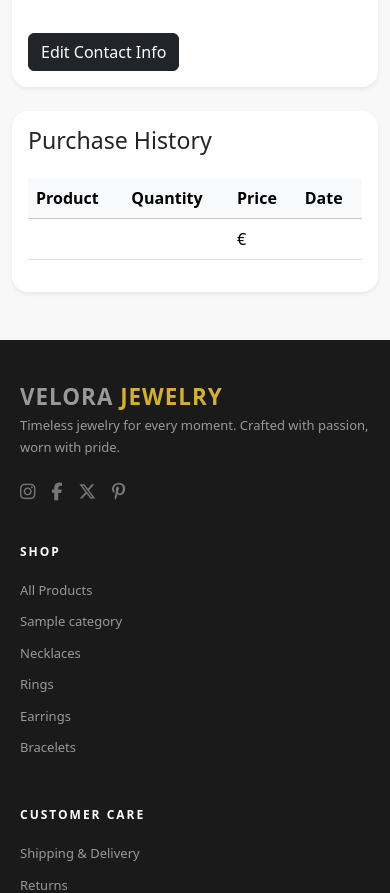
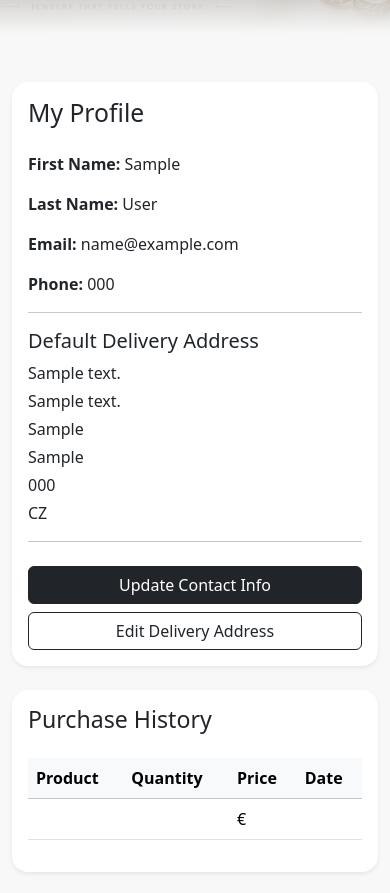
Before and after one commit to PDennise/velora_jewelry, a Django app: page /users/profile/ in a window 390 px wide. Shown: the part 261-1154 px from the top of the page. Run offline with Django 4.2, Linux system fonts and the light colour scheme; a user stored in the database is signed in; tables that the repository leaves empty hold one stand-in row (values such as "Sample post"); some libraries are stand-ins or nearby versions.

Commit message:
feat(profile): add AJAX updates for phone/address and profile banner support

```diff
--- a/static/js/profile.js
+++ b/static/js/profile.js
@@ -1,12 +1,37 @@
 document.addEventListener("DOMContentLoaded", function () {
+
+    // =========================
+    // CSRF TOKEN (secure method)
+    // =========================
+    function getCookie(name) {
+        let cookieValue = null;
+        if (document.cookie && document.cookie !== '') {
+            const cookies = document.cookie.split(';');
+            for (let i = 0; i < cookies.length; i++) {
+                const cookie = cookies[i].trim();
+                if (cookie.substring(0, name.length + 1) === (name + '=')) {
+                    cookieValue = decodeURIComponent(cookie.substring(name.length + 1));
+                    break;
+                }
+            }
+        }
+        return cookieValue;
+    }
+
+    const csrfToken = getCookie('csrftoken');
+
+
+    // =========================
+    // PHONE UPDATE
+    // =========================
     const saveButton = document.getElementById("save-profile-btn");
 
     if (saveButton) {
         saveButton.addEventListener("click", function () {
+
             const phone = document.getElementById("phone-input").value;
-            const csrfToken = document.querySelector('[name=csrfmiddlewaretoken]')?.value;
 
-            fetch(updateProfileUrl, {
+            fetch(updatePhoneUrl, {
                 method: "POST",
                 headers: {
                     "Content-Type": "application/json",
@@ -19,14 +44,83 @@ document.addEventListener("DOMContentLoaded", function () {
             .then(response => response.json())
             .then(data => {
                 if (data.success) {
+
+                    // UI update
                     document.getElementById("phone-display").textContent = data.phone;
 
-                    const modal = bootstrap.Modal.getInstance(
-                        document.getElementById("editProfileModal")
-                    );
-                    modal.hide();
+                    // modal close
+                    const modalEl = document.getElementById("editProfileModal");
+                    const modal = bootstrap.Modal.getInstance(modalEl);
+                    modal?.hide();
+
+                    showBanner("Contact Info Updated");
                 }
-            });
+            })
+            .catch(err => console.error(err));
+
         });
     }
+
+
+    // =========================
+    // EDIT ADDRESS
+    // =========================
+    const saveAddressBtn = document.getElementById("save-address-btn");
+
+    if (saveAddressBtn) {
+        saveAddressBtn.addEventListener("click", function () {
+
+            fetch(updateProfileUrl, {
+                method: "POST",
+                headers: {
+                    "Content-Type": "application/json",
+                    "X-CSRFToken": csrfToken
+                },
+                body: JSON.stringify({
+                    street_address1: document.getElementById("address1-input").value,
+                    street_address2: document.getElementById("address2-input").value,
+                    city: document.getElementById("city-input").value,
+                    county: document.getElementById("county-input").value,
+                    postcode: document.getElementById("postcode-input").value
+                })
+            })
+            .then(res => res.json())
+            .then(data => {
+
+                if (data.success) {
+
+                    const modalEl =
+                        document.getElementById("editAddressModal");
+
+                    const modal =
+                        bootstrap.Modal.getInstance(modalEl);
+
+                    modal?.hide();
+
+                    showBanner("Address Updated");
+                    location.reload();
+                }
+
+            })
+            .catch(err => console.error(err));
+        });
+    }
+
+
+    // =========================
+    // BANNER
+    // =========================
+    function showBanner(message) {
+        const banner = document.createElement("div");
+        banner.className = "alert alert-success position-fixed top-0 start-50 translate-middle-x mt-3";
+        banner.style.zIndex = "9999";
+        banner.innerText = message;
+
+        document.body.appendChild(banner);
+
+        setTimeout(() => {
+            banner.remove();
+        }, 2500);
+    }
+
 });
--- a/users/templates/users/profile.html
+++ b/users/templates/users/profile.html
@@ -16,11 +16,48 @@
                     <p><strong>Last Name:</strong> {{ request.user.last_name }}</p>
                     <p><strong>Email:</strong> {{ request.user.email }}</p>
                     <p><strong>Phone:</strong>
-                        <span id="phone-display">{{ profile.phone }}</span>
+                        <span id="phone-display">{{ profile.default_phone_number }}</span>
                     </p>
 
-                    <button class="btn btn-dark mt-3" data-bs-toggle="modal" data-bs-target="#editProfileModal">
-                        Edit Contact Info</button>
+                    <hr>
+
+                    <h5>Default Delivery Address</h5>
+
+                    {% if profile.default_street_address1 %}
+                        <p class="mb-1">{{ profile.default_street_address1 }}</p>
+
+                        {% if profile.default_street_address2 %}
+                            <p class="mb-1">{{ profile.default_street_address2 }}</p>
+                        {% endif %}
+
+                        <p class="mb-1">{{ profile.default_town_or_city }}</p>
+                        <p class="mb-1">{{ profile.default_county }}</p>
+                        <p class="mb-1">{{ profile.default_postcode }}</p>
+                        <p class="mb-0">{{ profile.default_country }}</p>
+
+                    {% else %}
+                        <p class="text-muted">
+                            No delivery address saved yet.
+                        </p>
+                    {% endif %}
+
+                    <hr>
+
+                        <div class="d-grid gap-2 mt-4">
+                            <button
+                                class="btn btn-dark"
+                                data-bs-toggle="modal"
+                                data-bs-target="#editProfileModal">
+                                Update Contact Info
+                            </button>
+
+                            <button
+                                class="btn btn-outline-dark"
+                                data-bs-toggle="modal"
+                                data-bs-target="#editAddressModal">
+                                Edit Delivery Address
+                            </button>
+                        </div>
                 </div>
             </div>
         </div>
@@ -75,7 +112,7 @@
 
                 <div class="modal-body">
                     <label for="phone-input" class="form-label">Phone Number</label>
-                    <input type="text" class="form-control" id="phone-input" value="{{ profile.phone }}">
+                    <input type="text" class="form-control" id="phone-input" value="{{ profile.default_phone_number }}">
                 </div>
 
                 <div class="modal-footer">
@@ -90,9 +127,77 @@
         </div>
     </div>
 
+    <!-- Edit Delivery Address -->
+    <div class="modal fade" id="editAddressModal" tabindex="-1">
+        <div class="modal-dialog">
+            <div class="modal-content rounded-4">
+
+                <div class="modal-header">
+                    <h5 class="modal-title">Edit Delivery Address</h5>
+                    <button type="button" class="btn-close" data-bs-dismiss="modal"></button>
+                </div>
+
+                <div class="modal-body">
+
+                    <div class="mb-3">
+                        <label class="form-label">Address Line 1</label>
+                        <input type="text" class="form-control"
+                            id="address1-input"
+                            value="{{ profile.default_street_address1 }}">
+                    </div>
+
+                    <div class="mb-3">
+                        <label class="form-label">Address Line 2</label>
+                        <input type="text" class="form-control"
+                            id="address2-input"
+                            value="{{ profile.default_street_address2 }}">
+                    </div>
+
+                    <div class="mb-3">
+                        <label class="form-label">City</label>
+                        <input type="text" class="form-control"
+                            id="city-input"
+                            value="{{ profile.default_town_or_city }}">
+                    </div>
+
+                    <div class="mb-3">
+                        <label class="form-label">County</label>
+                        <input type="text" class="form-control"
+                            id="county-input"
+                            value="{{ profile.default_county }}">
+                    </div>
+
+                    <div class="mb-3">
+                        <label class="form-label">Postcode</label>
+                        <input type="text" class="form-control"
+                            id="postcode-input"
+                            value="{{ profile.default_postcode }}">
+                    </div>
+
+                </div>
+
+                <div class="modal-footer">
+                    <button class="btn btn-outline-secondary"
+                            data-bs-dismiss="modal">
+                        Cancel
+                    </button>
+
+                    <button id="save-address-btn"
+                            class="btn btn-dark">
+                        Save Changes
+                    </button>
+                </div>
+
+            </div>
+        </div>
+    </div>
+</div>
+
     <script>
         const updateProfileUrl = "{% url 'users:update_profile' %}";
+        const updatePhoneUrl = "{% url 'users:update_phone' %}";
     </script>
+
     <script src="{% static 'js/profile.js' %}"></script>
 
 
--- a/users/urls.py
+++ b/users/urls.py
@@ -10,4 +10,5 @@ urlpatterns = [
     path('logout/', views.user_logout, name='logout'),
     path('profile/', views.profile, name='profile'),
     path("profile/update/", views.update_profile, name="update_profile"),
+    path("profile/update_phone", views.update_phone, name="update_phone"),
 ]
--- a/users/views.py
+++ b/users/views.py
@@ -20,9 +20,10 @@ def profile(request):
 
     return render(request, 'users/profile.html', {
         "profile": profile,
-        "orders": orders
+        "orders": orders,
+
+        "banner_image" : "/static/assets/images/profile-img.png"
     })
-
 
 def register(request):
     if request.method == 'POST':                                            # Check if the form was submitted
@@ -78,10 +79,33 @@ def update_profile(request):
     data = json.loads(request.body)
 
     profile = UserProfile.objects.get(user=request.user)
-    profile.phone = data.get("phone")
+
+    profile.default_street_address1 = data.get("street_address1")
+    profile.default_street_address2 = data.get("street_address2")
+    profile.default_town_or_city = data.get("city")
+    profile.default_county = data.get("county")
+    profile.default_postcode = data.get("postcode")
+
+
     profile.save()
 
     return JsonResponse({
         "success": True,
-        "phone": profile.phone
     })
+
+
+@login_required
+@require_POST
+def update_phone(request):
+
+    data = json.loads(request.body)
+
+    profile = UserProfile.objects.get(user=request.user)
+
+    profile.default_phone_number = data.get("phone")
+    profile.save()
+
+    return JsonResponse({
+        "success": True,
+        "phone": profile.default_phone_number
+    })
```
Also changed, not shown: static/assets/images/profile-img.png (added).
